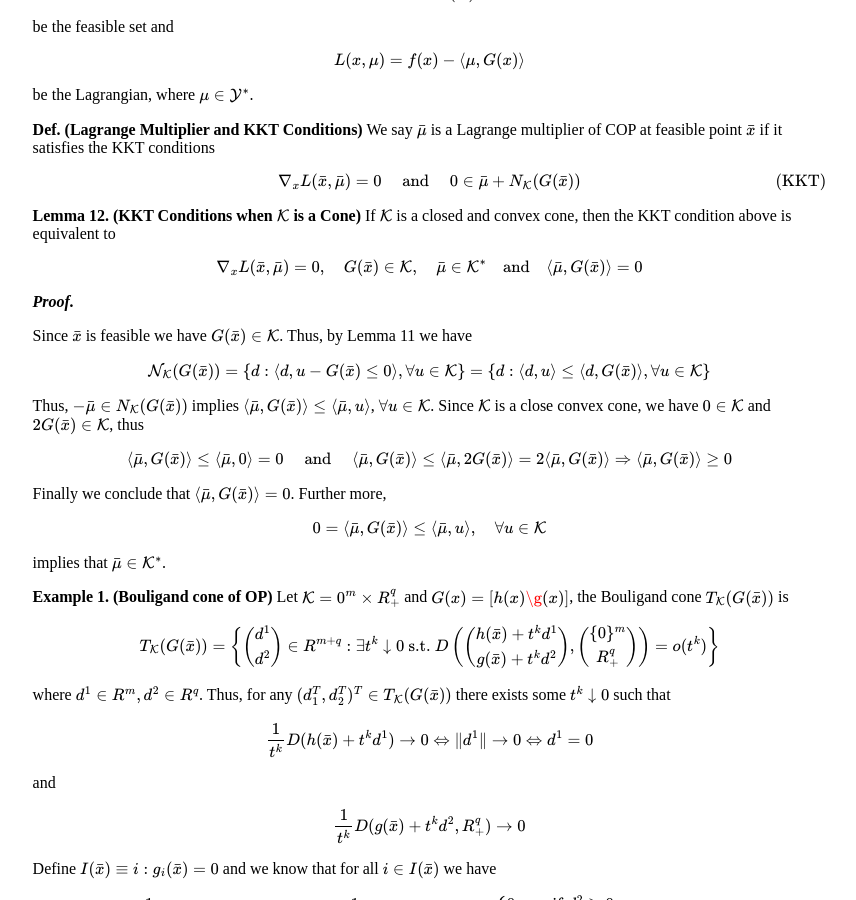
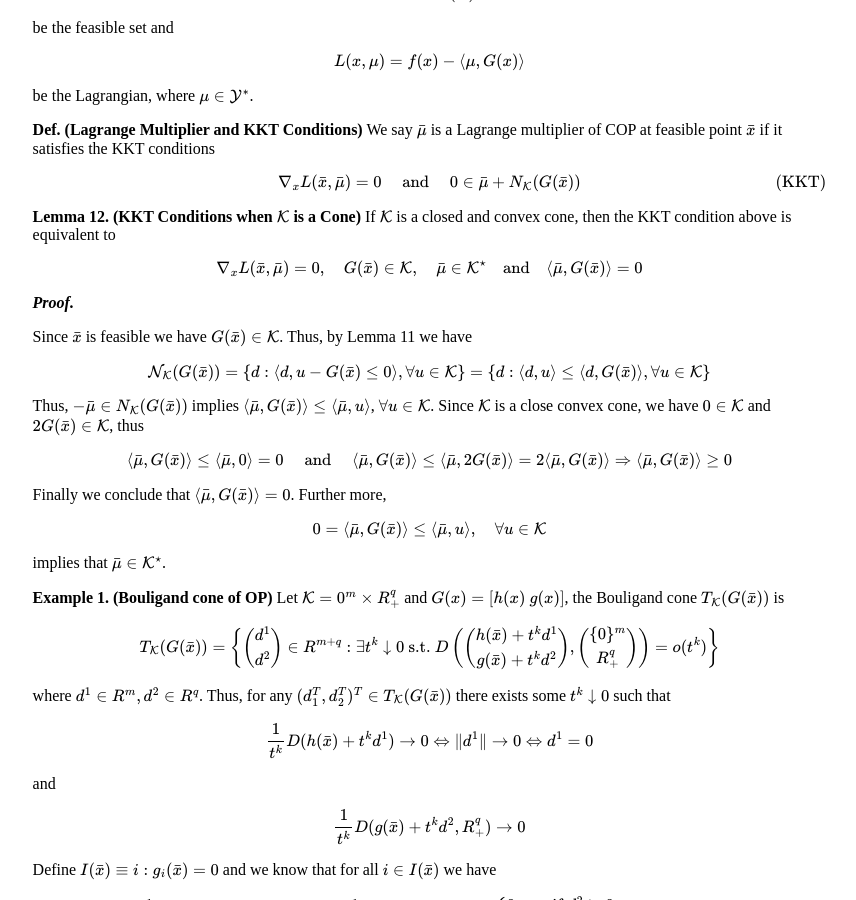
Before and after one commit to zhuanglinsheng/zhuanglinsheng.github.io, a Jekyll site: the page built from _posts/2021-07-03-RCQ.md, in a window 1280 px wide and 900 px high, scrolled down 5502 px. Shown: the whole window, without its empty margins (51-907 px from the left). Built offline with Jekyll 4.4.1, drawn with Linux system fonts in a browser that asks for light colours; some of the changed text lies outside the part shown.

Commit message:
Update 2021-07-03-RCQ.md

```diff
--- a/_posts/2021-07-03-RCQ.md
+++ b/_posts/2021-07-03-RCQ.md
@@ -328,11 +328,11 @@ Let $d_k = \frac{x_k-y}{t_k}\in\frac{D-y}{t_k}$ and we have $t_k\cdot \|d-d_k\|
 
 ***Proof.***
 
-(1) The "$\subset$" direction is straightforward. Now we want to show the "$\supset$" direction. For any $d\in \cup_{t>0}(D-y)/t$ there exists $t^*>0$ and $s\in D$ such that $d = (s-y)/t^*$. Then for all $t\in[0,t^*]$ we have
+(1) The "$\subset$" direction is straightforward. Now we want to show the "$\supset$" direction. For any $d\in \cup_{t>0}(D-y)/t$ there exists $t^\star>0$ and $s\in D$ such that $d = (s-y)/t^\star$. Then for all $t\in[0,t^\star]$ we have
 
 
 $$
-y + td = y + t\frac{s-y}{t^*} = (1-t/t^*) \cdot y + t/t^* \cdot s \in D
+y + td = y + t\cdot\frac{s-y}{t^\star} = (1-t/t^\star) \cdot y + t/t^\star \cdot s \in D
 $$
 
 
@@ -431,16 +431,14 @@ $$
 \tag{KKT}
 $$
 
-
 **Lemma 12. (KKT Conditions when $\mathcal{K}$ is a Cone)** If $\mathcal{K}$ is a closed and convex cone, then the KKT condition above is equivalent to
-
 
 $$
 \nabla_xL(\bar{x},\bar{\mu}) = 0,
 \quad
 G(\bar{x})\in\mathcal{K},
 \quad
-\bar{\mu}\in\mathcal{K}^*
+\bar{\mu}\in\mathcal{K}^\star
 \quad\text{and}\quad
 \langle \bar{\mu},G(\bar{x})\rangle=0
 $$
@@ -478,10 +476,9 @@ $$
 $$
 
 
-implies that $\bar{\mu}\in\mathcal{K}^*$.
+implies that $\bar{\mu}\in\mathcal{K}^\star$.
 
-**Example 1. (Bouligand cone of OP)** Let $\mathcal{K} = \{0\}^m\times R^q_+$ and $G(x)=\begin{bmatrix}h(x)\\g(x)\end{bmatrix}$, the Bouligand cone $T_\mathcal{K}(G(\bar{x}))$ is
-
+**Example 1. (Bouligand cone of OP)** Let $\mathcal{K} = \{0\}^m\times R^q_+$ and $G(x)=\begin{bmatrix}h(x) \\ g(x)\end{bmatrix}$, the Bouligand cone $T_\mathcal{K}(G(\bar{x}))$ is
 
 $$
 T_\mathcal{K}(G(\bar{x})) = \left\{\begin{pmatrix}d^1\\d^2\end{pmatrix}\in R^{m+q} : \exists t^k\downarrow 0 \text{ s.t. } D\left(\begin{pmatrix}h(\bar{x})+t^kd^1\\g(\bar{x})+t^kd^2\end{pmatrix},\begin{pmatrix}\{0\}^m\\R^q_+\end{pmatrix}\right) = o(t^k)\right\}
@@ -714,7 +711,7 @@ $$
 
 The last equality is because $\mathcal{K}-G(\bar{x})$ is convex and closed and contains the origin, thus $t(\mathcal{K}-G(\bar{x}))$ is the shrink of $\mathcal{K}-G(\bar{x})$ when $t\in[0,1]$, and thus contained by $\mathcal{K}-G(\bar{x})$.
 
-**Proposition 2. (RCQ at feasible $\bar{x}$ for solid $\mathcal{K}$)** Assume $G(\bar{x})\in\mathcal{K}$ and $\mathcal{K}$ has a nonempty interior, RCQ is equivalent to $G(\bar{x})+G'(\bar{x})d\in int(\mathcal{K})$ for some $d\in\mathcal{X}$.
+**Proposition 2. (RCQ at feasible $\bar{x}$ for solid $\mathcal{K}$)** Assume $G(\bar{x})\in\mathcal{K}$ and $\mathcal{K}$ has a nonempty interior, RCQ is equivalent to $G(\bar{x})+G'(\bar{x})d\in \text{int}(\mathcal{K})$ for some $d\in\mathcal{X}$.
 
 ***Proof.***
 
@@ -843,7 +840,7 @@ where $\mathcal{I}(\bar{x})$ is the index set of $g_i(.)$ that is active at $\ba
 
 ***Proof.***
 
-Let $G(x) = \begin{bmatrix}h(x)\\g(x)\end{bmatrix}\in R^{m+q}$. By Proposition 1(b) we have RCQ is equivalent to
+Let $G(x) = \begin{bmatrix}h(x) \\ g(x)\end{bmatrix}\in R^{m+q}$. By Proposition 1(b) we have RCQ is equivalent to
 
 
 $$
@@ -885,7 +882,7 @@ $$
 
 "RCQ$$\Rightarrow$$MFCQ". By RCQ, $h'(\bar{x})\mathcal{X}=R^m$ implies that $h'(\bar{x})$ is linearly independent. For the point $(0, ..., 0, -1, ..., -1)\in R^{m+q}$ where the first $m$ scalers are zero and remaining are -1, by RCQ there must be a $d\in\mathcal{X}$ such that $h'(\bar{x})d=0$ and $v_j\ge0$, $\nabla g_j(\bar{x})d+v_j=-1$ where $j\in I(\bar{x})$. Thus, $\nabla g_j(\bar{x})d<0$ for $j\in I(\bar{x})$. Then $\bar{d}=-d$ is what we need.
 
-"MFCQ$$\Rightarrow$$RCQ". Condition (A) of MFCQ implies that $h'(\bar{x})\mathcal{X}=R^m$. Suppose there exists a $\bar{d}\in\mathcal{X}$ such that condition (B) of MFCQ holds, then for any $\begin{bmatrix}y_1\\y_2\end{bmatrix}\in R^{m+q}$ where $y_1\in R^m$ and $y_2\in R^q$, we have
+"MFCQ$$\Rightarrow$$RCQ". Condition (A) of MFCQ implies that $h'(\bar{x})\mathcal{X}=R^m$. Suppose there exists a $\bar{d}\in\mathcal{X}$ such that condition (B) of MFCQ holds, then for any $\begin{bmatrix}y_1 \\ y_2\end{bmatrix}\in R^{m+q}$ where $y_1\in R^m$ and $y_2\in R^q$, we have
 
 (A) there exists a $d\in\mathcal{X}$ such that $h'(\bar{x})d = y_1$.
 
@@ -1123,8 +1120,7 @@ $$
 
 Thus, $\mathcal{M}(\bar{x})$ is unbounded. END.
 
-**Note. (RCQ holds at $\bar{x}$ $\Rightarrow$ $\mathcal{M}(\bar{x})$ is bounded)** If $\mathcal{M}(\bar{x})$ is unbounded then there exists a sequence $(\mu^k)\subset\mathcal{M}(\bar{x})$ with $1/\|\mu^k\|\to0$ and $\mu^k/\|\mu^k\|\to\mu\not=0$. Then we have (1) $-\mu^k\in\mathcal{N}_\mathcal{K}(G(\bar{x}))$ $\Rightarrow$ $-\mu^k/\|\mu^k\|\in\mathcal{N}_\mathcal{K}(G(\bar{x}))$ $\Rightarrow$ $-\mu\in\mathcal{N}_\mathcal{K}(G(\bar{x}))$ by the closeness of normal cone, and (2)
-
+**Note. (RCQ holds at $\bar{x}$ $\Rightarrow$ $\mathcal{M}(\bar{x})$ is bounded)** If $\mathcal{M}(\bar{x})$ is unbounded then there exists a sequence $(\mu^k)\subset\mathcal{M}(\bar{x})$ with $1/\|\mu^k\|\to0$ and $\mu^k/\|\mu^k\|\to\mu\not=0$. Then we have (1) $-\mu^k\in\mathcal{N}_\mathcal{K}(G(\bar{x}))$ which implies that $-\mu^k/\|\mu^k\|\in\mathcal{N}_\mathcal{K}(G(\bar{x}))$, and then $-\mu\in\mathcal{N}_\mathcal{K}(G(\bar{x}))$ by the closeness of normal cone, and (2)
 
 $$
 \nabla f(\bar{x}) - \nabla G(\bar{x})\mu^k = 0
@@ -1142,7 +1138,7 @@ $$
 $$
 
 
-It's obvious that $\bar{N}$ is a convex cone. Now we want to show its closeness. For any $(z^k)\subset\bar{N}$ that converges to $z$, there exists a sequence $(\mu^k)$ with $-\mu^k\in \mathcal{N}_\mathcal{K}(G(\bar{x}))$ and $z^k=\nabla G(\bar{x})\mu^k$ for all $k$. Case $A)$ If $(\mu^k)$ is bounded then there must be a sub-sequence $(\mu^{i_k})$ that converges to $\mu\in-\mathcal{N}_\mathcal{K}(\bar{x})$ by the closeness of normal cone. Then we must have $z^{i_k}\to z'$ with $z'=\nabla G(\bar{x})\mu\in\bar{N}$. Since $z^k\to z$ we know $z'=z$. Thus $z\in\bar{N}$. Case $B)$ If $(\mu^k)$ is unbounded then there must be a subsequence $(\mu^{i_k}/\|\mu^{i_k}\|)$ with $1/\|\mu^{i_k}\|\to0$ that converges to $\mu\in-\mathcal{N}_\mathcal{K}(\bar{x})$ with $\mu\not=0$ by the closeness of normal cone. Note that $(z^k)$ is bounded since it converges, we know $z^{i_k}/\|\mu^{i_k}\|$ = $\nabla G(\bar{x})\mu^{i_k}/\|\mu^{i_k}\|\to0$ $\Leftrightarrow$ $\nabla G(\bar{x})\mu=0$ $\Leftrightarrow$ $\mu\in[G'(\bar{x})\mathcal{X}]^\perp$. That contradicts to Robinson's CQ by Proposition 1 (c). Thus, $\bar{N}$ is closed. Finally, $\bar{N}$ is a convex closed cone.
+It's obvious that $\bar{N}$ is a convex cone. Now we want to show its closeness. For any $(z^k)\subset\bar{N}$ that converges to $z$, there exists a sequence $(\mu^k)$ with $-\mu^k\in\mathcal{N}_{\mathcal{K}}(G(\bar{x}))$ and $z^k=\nabla G(\bar{x})\mu^k$ for all $k$. Case A, if $(\mu^k)$ is bounded then there must be a sub-sequence $(\mu^{i_k})$ that converges to $\mu\in-\mathcal{N}_\mathcal{K}(\bar{x})$ by the closeness of normal cone. Then we must have $z^{i_k}\to z'$ with $z'=\nabla G(\bar{x})\mu\in\bar{N}$. Since $z^k\to z$ we know $z'=z$. Thus $z\in\bar{N}$. Case B, if $(\mu^k)$ is unbounded then there must be a subsequence $(\mu^{i_k}/\|\mu^{i_k}\|)$ with $1/\|\mu^{i_k}\|\to0$ that converges to $\mu\in-\mathcal{N}_\mathcal{K}(\bar{x})$ with $\mu\not=0$ by the closeness of normal cone. Note that $(z^k)$ is bounded since it converges, we know $z^{i_k}/\|\mu^{i_k}\|$ = $\nabla G(\bar{x})\mu^{i_k}/\|\mu^{i_k}\|\to0$ which implies that $\nabla G(\bar{x})\mu=0$, and furthermore $\mu\in[G'(\bar{x})\mathcal{X}]^\perp$. That contradicts to Robinson's CQ by Proposition 1 (c). Thus, $\bar{N}$ is closed. Finally, $\bar{N}$ is a convex closed cone.
 
 Next, we shall show that $\nabla f(\bar{x})\in\bar{N}$. If NOT, let
 
```
